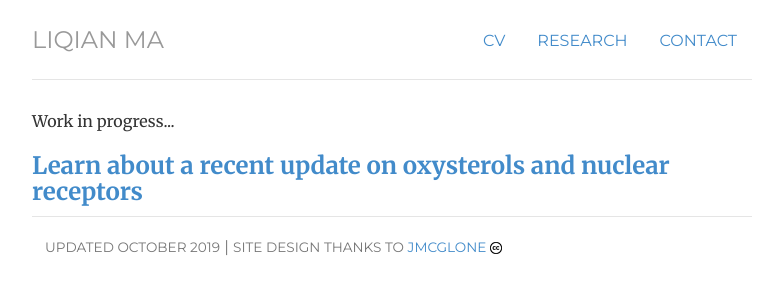
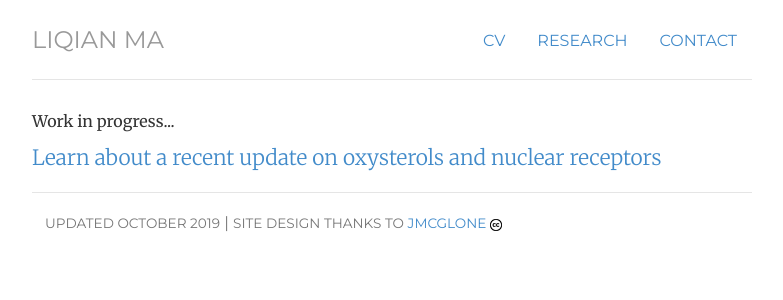
Before and after one commit to liqian-ma/liqian-ma.github.io, a Jekyll site: the page built from research/index.html, in a window 1280 px wide. Shown: the top 300 px of the page, without its empty margins (248-1031 px from the left). Built offline with Jekyll 4.4.1, drawn with Linux system fonts in a browser that asks for light colours.

Commit message:
Update index.html

```diff
--- a/research/index.html
+++ b/research/index.html
@@ -9,6 +9,6 @@ description: Research Work and Interest of Liqian Ma
 <div class="research">
 
   <p> Work in progress... </p>
-  <h3> <a href="https://www.ncbi.nlm.nih.gov/pubmed/30660701">Learn about a recent update on oxysterols and nuclear receptors </a></h3>
+  <p class="lead"> <a href="https://www.ncbi.nlm.nih.gov/pubmed/30660701">Learn about a recent update on oxysterols and nuclear receptors </a></p>
 
 </div>
```
